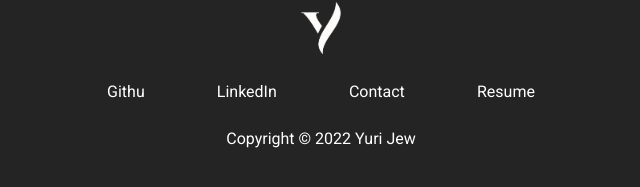
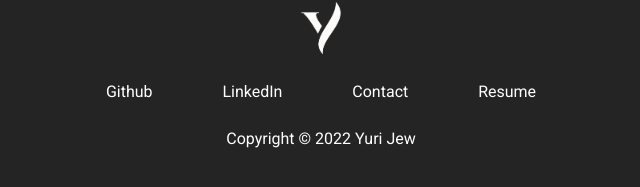
Before and after one commit to keithmcbrief/advanced-eportfolio, a plain HTML site: page public/index.html in a window 1280 px wide. Shown: the part 3583-3770 px from the top of the page, 319-959 px from the left. Drawn offline with nearby package versions, Linux system fonts and the light colour scheme; files whose address does not match are found by name.

Commit message:
committ213

```diff
--- a/public/index.html
+++ b/public/index.html
@@ -279,7 +279,7 @@
                 link__hover-effect
                 link__hover-effect--white
                 " target="_blank">
-                Githu
+                Github
                 </a>
                 <a href="https://www.linkedin.com/in/yuri-jew-a936a623b/" class="
                 footer__social--link
```
